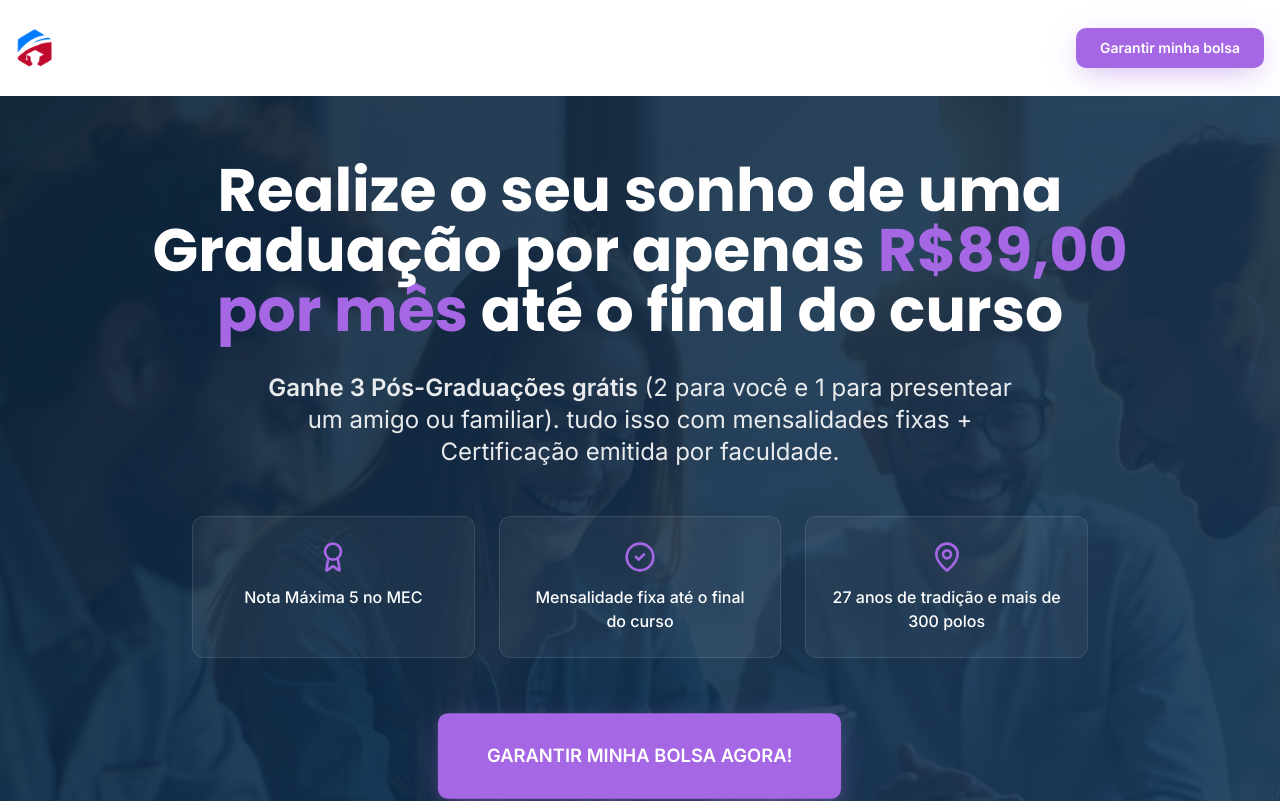
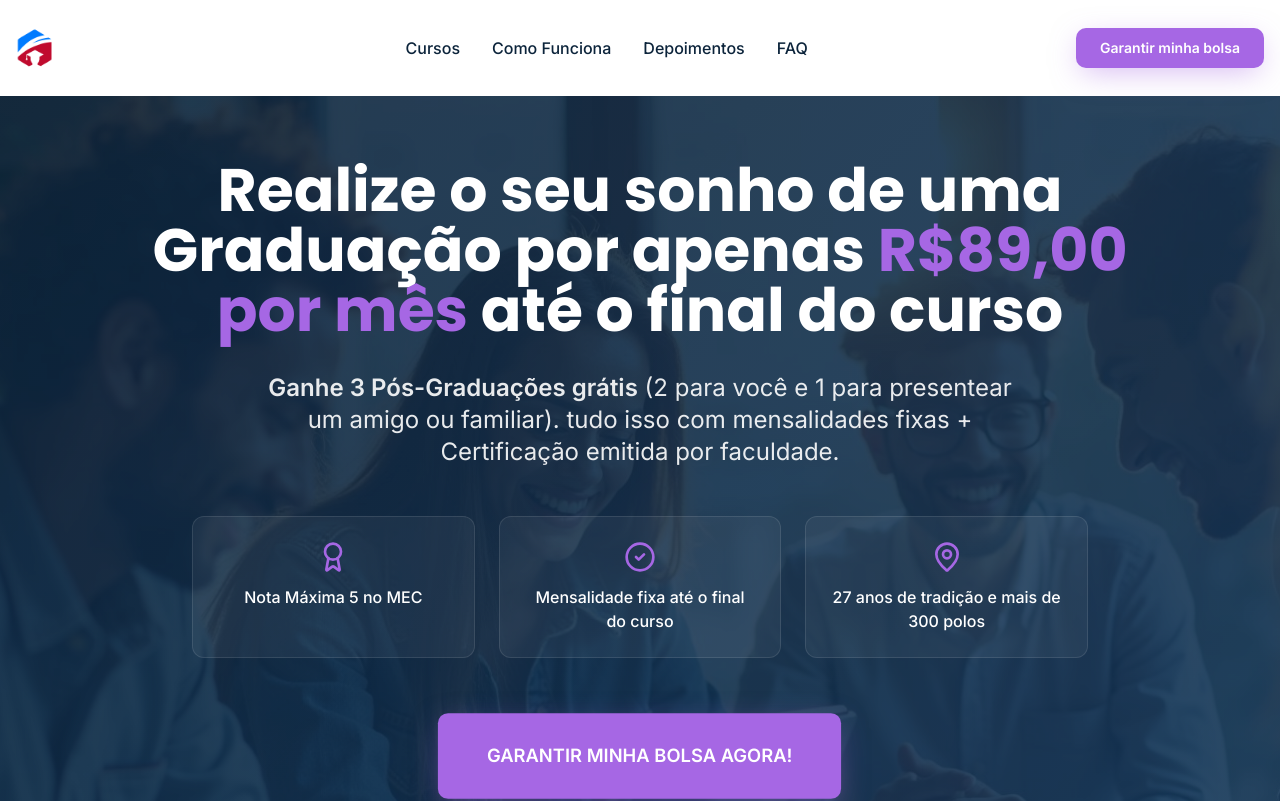
Before and after one commit to juanmkt-web/fasulportalpolosead.com.br, a React (Vite) app: page / in a window 1280 px wide. Shown: the top 801 px of the page. Built offline with nearby package versions, Linux system fonts and the light colour scheme; the HTML template or start-up script is replaced by a standard one.

Commit message:
Reverted to commit 8423fb6567b0e6709199af37d096eb2d46e5a10b

```diff
--- a/src/components/Header.tsx
+++ b/src/components/Header.tsx
@@ -30,16 +30,16 @@ const Header = () => {
 
           {/* Desktop Menu */}
           <div className="hidden md:flex items-center gap-8">
-            <button onClick={() => scrollToSection("cursos")} className="relative text-primary-foreground hover:text-accent transition-colors font-medium after:content-[''] after:absolute after:w-full after:scale-x-0 after:h-0.5 after:bottom-0 after:left-0 after:bg-accent after:origin-bottom-right after:transition-transform after:duration-300 hover:after:scale-x-100 hover:after:origin-bottom-left">
+            <button onClick={() => scrollToSection("cursos")} className="relative text-foreground hover:text-primary transition-colors font-medium after:content-[''] after:absolute after:w-full after:scale-x-0 after:h-0.5 after:bottom-0 after:left-0 after:bg-primary after:origin-bottom-right after:transition-transform after:duration-300 hover:after:scale-x-100 hover:after:origin-bottom-left">
               Cursos
             </button>
-            <button onClick={() => scrollToSection("como-funciona")} className="relative text-primary-foreground hover:text-accent transition-colors font-medium after:content-[''] after:absolute after:w-full after:scale-x-0 after:h-0.5 after:bottom-0 after:left-0 after:bg-accent after:origin-bottom-right after:transition-transform after:duration-300 hover:after:scale-x-100 hover:after:origin-bottom-left">
+            <button onClick={() => scrollToSection("como-funciona")} className="relative text-foreground hover:text-primary transition-colors font-medium after:content-[''] after:absolute after:w-full after:scale-x-0 after:h-0.5 after:bottom-0 after:left-0 after:bg-primary after:origin-bottom-right after:transition-transform after:duration-300 hover:after:scale-x-100 hover:after:origin-bottom-left">
               Como Funciona
             </button>
-            <button onClick={() => scrollToSection("depoimentos")} className="relative text-primary-foreground hover:text-accent transition-colors font-medium after:content-[''] after:absolute after:w-full after:scale-x-0 after:h-0.5 after:bottom-0 after:left-0 after:bg-accent after:origin-bottom-right after:transition-transform after:duration-300 hover:after:scale-x-100 hover:after:origin-bottom-left">
+            <button onClick={() => scrollToSection("depoimentos")} className="relative text-foreground hover:text-primary transition-colors font-medium after:content-[''] after:absolute after:w-full after:scale-x-0 after:h-0.5 after:bottom-0 after:left-0 after:bg-primary after:origin-bottom-right after:transition-transform after:duration-300 hover:after:scale-x-100 hover:after:origin-bottom-left">
               Depoimentos
             </button>
-            <button onClick={() => scrollToSection("faq")} className="relative text-primary-foreground hover:text-accent transition-colors font-medium after:content-[''] after:absolute after:w-full after:scale-x-0 after:h-0.5 after:bottom-0 after:left-0 after:bg-accent after:origin-bottom-right after:transition-transform after:duration-300 hover:after:scale-x-100 hover:after:origin-bottom-left">
+            <button onClick={() => scrollToSection("faq")} className="relative text-foreground hover:text-primary transition-colors font-medium after:content-[''] after:absolute after:w-full after:scale-x-0 after:h-0.5 after:bottom-0 after:left-0 after:bg-primary after:origin-bottom-right after:transition-transform after:duration-300 hover:after:scale-x-100 hover:after:origin-bottom-left">
               FAQ
             </button>
           </div>
--- a/src/pages/Index.tsx
+++ b/src/pages/Index.tsx
@@ -8,7 +8,7 @@ import FAQSection from "@/components/FAQSection";
 import Footer from "@/components/Footer";
 const Index = () => {
   return <div className="min-h-screen">
-      <Header />
+      <Header className="bg-gray-900 bg-[0C2039]" />
       <main>
         <HeroSection />
         <ObjectionsSection />
```
